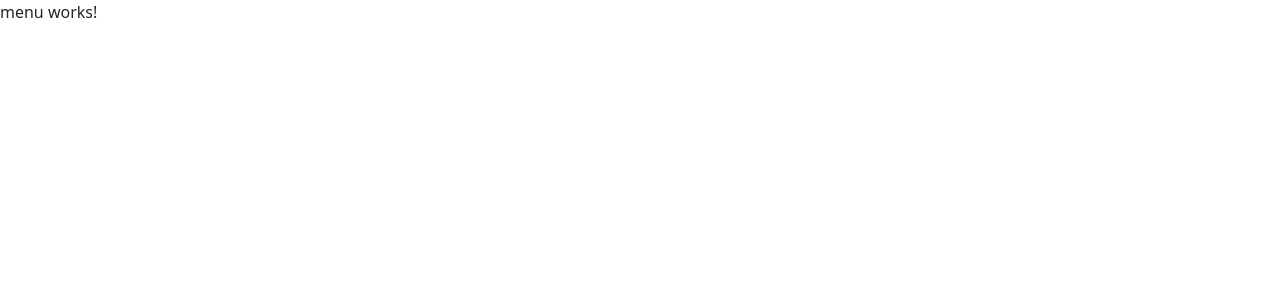
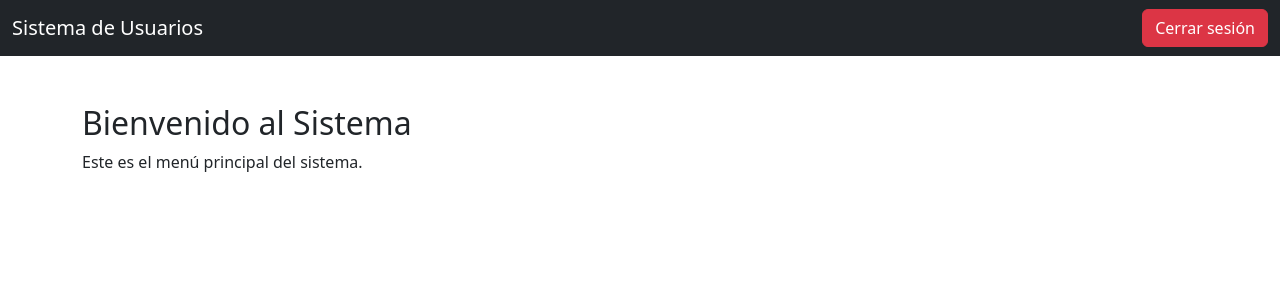
Before and after one commit to NayeliMorales19/Avance_Proyecto_Integrador, an Angular app: page /menu in a window 1280 px wide. Shown: the top 300 px of the page. Built offline with nearby package versions, Linux system fonts and the light colour scheme.

Commit message:
se agrego el codigo para la vista dela pagina  menu

```diff
--- a/src/app/pages/menu/menu.html
+++ b/src/app/pages/menu/menu.html
@@ -1 +1,23 @@
-<p>menu works!</p>
+<nav class="navbar navbar-dark bg-dark">
+  <div class="container-fluid">
+
+    <span class="navbar-brand">
+      Sistema de Usuarios
+    </span>
+
+    <a routerLink="/" class="btn btn-danger">
+      Cerrar sesión
+    </a>
+
+  </div>
+</nav>
+
+<div class="container mt-5">
+
+<h2>Bienvenido al Sistema</h2>
+
+<p>
+Este es el menú principal del sistema.
+</p>
+
+</div>
```
